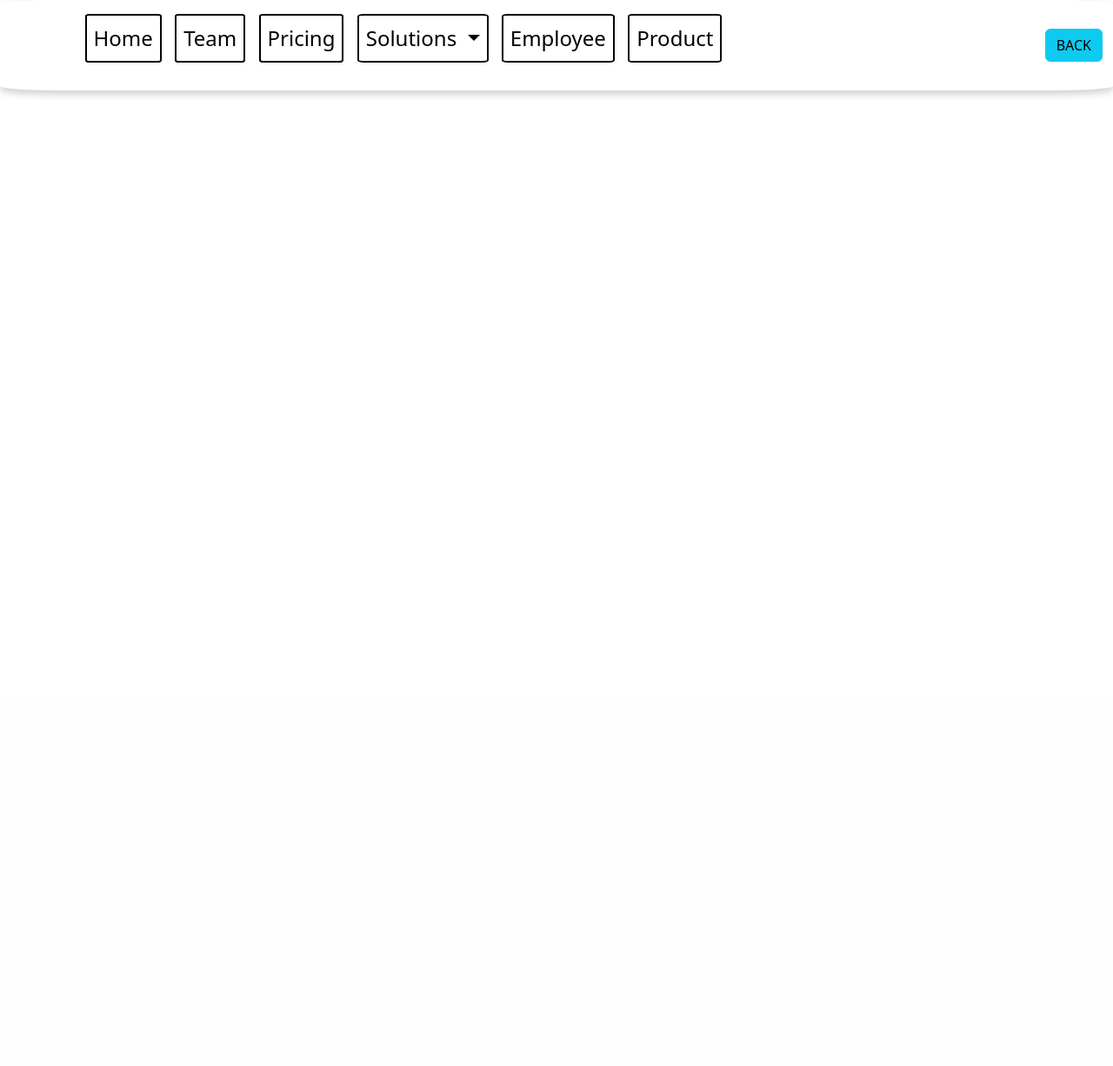
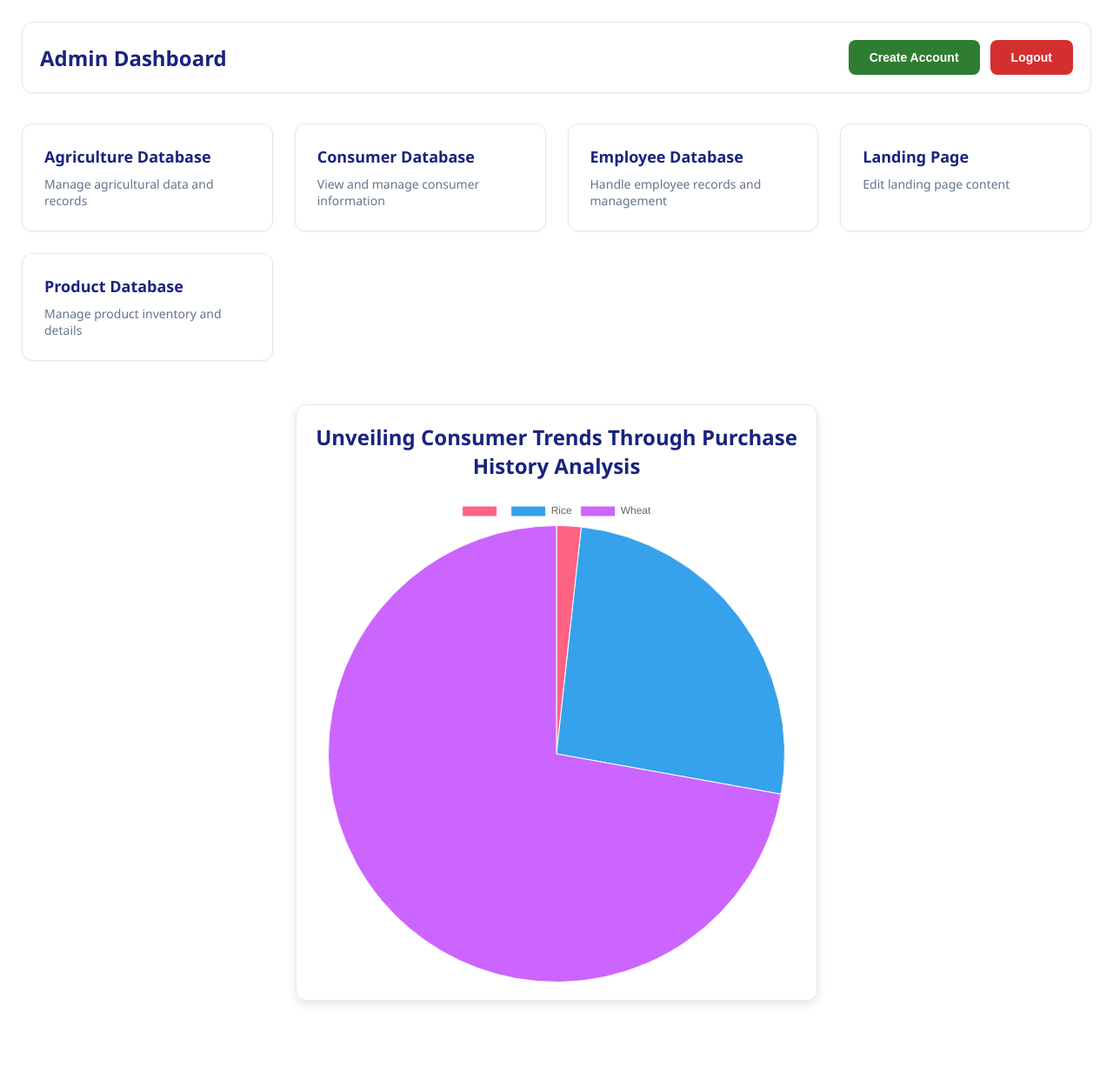
Before and after one commit to soumicshahriar/agriculture_project, a PHP site: page /admin_db/index.php in a window 1280 px wide. Shown: the whole page at 87% size. Before the commit the page ends 111 px from the top, so only its background shows below. Run offline with PHP 8.4, Linux system fonts and the light colour scheme; data comes from the database, SQL or seed files in the repository; some libraries are stand-ins or nearby versions.

Commit message:
Admin dashboard

```diff
--- /dev/null
+++ b/admin_db/adminStyle.css
@@ -0,0 +1,169 @@
+/* Reset and base styles */
+* {
+    margin: 0;
+    padding: 0;
+    box-sizing: border-box;
+}
+
+body {
+    background-color: #ffffff;
+    font-family: 'Segoe UI', system-ui, sans-serif;
+}
+
+/* Dashboard Container */
+.dashboard-container {
+    padding: 25px;
+    max-width: 1400px;
+    margin: 0 auto;
+}
+
+/* Header Section */
+.header {
+    display: flex;
+    justify-content: space-between;
+    align-items: center;
+    margin-bottom: 35px;
+    padding: 20px;
+    background-color: #ffffff;
+    border-radius: 12px;
+    border: 1px solid #e5e7eb;
+    box-shadow: 0 1px 3px rgba(0,0,0,0.05);
+}
+
+.header h1 {
+    color: #1a237e;
+    font-size: 24px;
+    font-weight: 600;
+}
+
+/* Button Styles */
+.auth-buttons {
+    display: flex;
+    gap: 12px;
+}
+
+.btn {
+    padding: 12px 24px;
+    border: none;
+    border-radius: 8px;
+    cursor: pointer;
+    font-weight: 600;
+    font-size: 14px;
+    transition: all 0.3s ease;
+}
+
+.btn:hover {
+    transform: translateY(-2px);
+    box-shadow: 0 4px 12px rgba(0,0,0,0.1);
+}
+
+.create-account {
+    background-color: #2e7d32;
+    color: white;
+}
+
+.login {
+    background-color: #1976d2;
+    color: white;
+}
+
+.logout {
+    background-color: #d32f2f;
+    color: white;
+}
+
+/* Dashboard Grid */
+.dashboard-grid {
+    display: grid;
+    grid-template-columns: repeat(auto-fit, minmax(280px, 1fr));
+    gap: 25px;
+    margin-bottom: 35px;
+}
+
+.dashboard-card {
+    background-color: #ffffff;
+    padding: 25px;
+    border-radius: 12px;
+    border: 1px solid #e5e7eb;
+    box-shadow: 0 1px 3px rgba(0,0,0,0.05);
+    text-decoration: none;
+    color: inherit;
+    transition: all 0.3s ease;
+}
+
+.dashboard-card:hover {
+    transform: translateY(-5px);
+    box-shadow: 0 4px 12px rgba(0,0,0,0.08);
+    border-color: #d1d5db;
+}
+
+.dashboard-card h3 {
+    color: #1a237e;
+    margin-bottom: 10px;
+    font-size: 18px;
+}
+
+.dashboard-card p {
+    color: #64748b;
+    font-size: 14px;
+}
+
+/* Responsive Design */
+@media (max-width: 768px) {
+    .dashboard-container {
+        padding: 15px;
+    }
+
+    .header {
+        flex-direction: column;
+        text-align: center;
+        gap: 20px;
+        padding: 15px;
+    }
+
+    .dashboard-grid {
+        grid-template-columns: 1fr;
+    }
+}
+
+/* Dark Mode Support */
+@media (prefers-color-scheme: dark) {
+    body {
+        background-color: #ffffff;
+    }
+
+    .header, .dashboard-card {
+        background-color: #ffffff;
+        border: 1px solid #e5e7eb;
+    }
+
+    .header h1, .dashboard-card h3 {
+        color: #1a237e;
+    }
+
+    .dashboard-card p {
+        color: #64748b;
+    }
+}
+/* Chart Container */
+.chart-container {
+    max-width: 600px;
+    margin: 50px auto;
+    text-align: center;
+    background-color: #ffffff;
+    padding: 20px;
+    border-radius: 12px;
+    box-shadow: 0 4px 12px rgba(0, 0, 0, 0.1);
+    border: 1px solid #e5e7eb;
+}
+
+.chart-container h2 {
+    margin-bottom: 20px;
+    font-size: 24px;
+    color: #1a237e;
+    font-weight: 600;
+}
+
+canvas {
+    max-width: 100%;
+}
--- a/admin_db/index.php
+++ b/admin_db/index.php
@@ -1,17 +1,112 @@
+<?php
+// Include the database connection file
+include('../config/connect.php');
+
+// Query to get product names and their total quantities
+$query = "SELECT product_name, SUM(quantity) AS total_quantity FROM customer_purchase_history GROUP BY product_name";
+$result = $conn->query($query);
+
+$productNames = [];
+$quantities = [];
+
+if ($result->num_rows > 0) {
+    while ($row = $result->fetch_assoc()) {
+        $productNames[] = $row['product_name'];
+        $quantities[] = $row['total_quantity'];
+    }
+}
+?>
+
 <!DOCTYPE html>
 <html lang="en">
+<head>
+    <meta charset="UTF-8">
+    <meta name="viewport" content="width=device-width, initial-scale=1.0">
+    <title>Admin Dashboard</title>
+    <link rel="stylesheet" href="/navbar/nav.css">
+    <link rel="stylesheet" href="adminStyle.css">
+    <script src="https://cdn.jsdelivr.net/npm/chart.js"></script>
+</head>
+<body>
 
-<head>
- <meta charset="UTF-8">
- <meta name="viewport" content="width=device-width, initial-scale=1.0">
- <title>Navbar</title>
- <link rel="stylesheet" href="/navbar/nav.css">
 
-</head>
+    <div class="dashboard-container">
+        <div class="header">
+            <h1>Admin Dashboard</h1>
+            <div class="auth-buttons">
+                <button class="btn create-account">Create Account</button>
+                <button class="btn logout">Logout</button>
+            </div>
+        </div>
 
-<body>
- <!-- Include the navbar -->
- <?php include '../navbar/nav.html'; ?>
+        <div class="dashboard-grid">
+            <a href="../agriculture_db/index.php" class="dashboard-card">
+                <h3>Agriculture Database</h3>
+                <p>Manage agricultural data and records</p>
+            </a>
+            <a href="../consumer_db/index.php" class="dashboard-card">
+                <h3>Consumer Database</h3>
+                <p>View and manage consumer information</p>
+            </a>
+            <a href="../employee_db/employeeInfo.php" class="dashboard-card">
+                <h3>Employee Database</h3>
+                <p>Handle employee records and management</p>
+            </a>
+            <a href="../index.html" class="dashboard-card">
+                <h3>Landing Page</h3>
+                <p>Edit landing page content</p>
+            </a>
+            <a href="../product_db/product_info.php" class="dashboard-card">
+                <h3>Product Database</h3>
+                <p>Manage product inventory and details</p>
+            </a>
+        </div>
+
+        <div class="chart-container">
+            <h2>Unveiling Consumer Trends Through Purchase History Analysis</h2>
+            <canvas id="productChart"></canvas>
+        </div>
+    </div>
+
+    <script>
+        // Prepare data for the chart
+        const productNames = <?php echo json_encode($productNames); ?>;
+        const quantities = <?php echo json_encode($quantities); ?>;
+
+        // Create the pie chart
+        const ctx = document.getElementById('productChart').getContext('2d');
+        const productChart = new Chart(ctx, {
+            type: 'pie',
+            data: {
+                labels: productNames,
+                datasets: [{
+                    label: 'Quantity',
+                    data: quantities,
+                    backgroundColor: [
+                        '#ff6384',
+                        '#36a2eb',
+                        '#cc65fe',
+                        '#ffce56',
+                        '#2ecc71'
+                    ],
+                    borderColor: [
+                        '#ffffff'
+                    ],
+                    borderWidth: 1
+                }]
+            },
+            options: {
+                responsive: true,
+                plugins: {
+                    legend: {
+                        position: 'top',
+                    },
+                    tooltip: {
+                        enabled: true
+                    }
+                }
+            }
+        });
+    </script>
 </body>
-
 </html>
```
